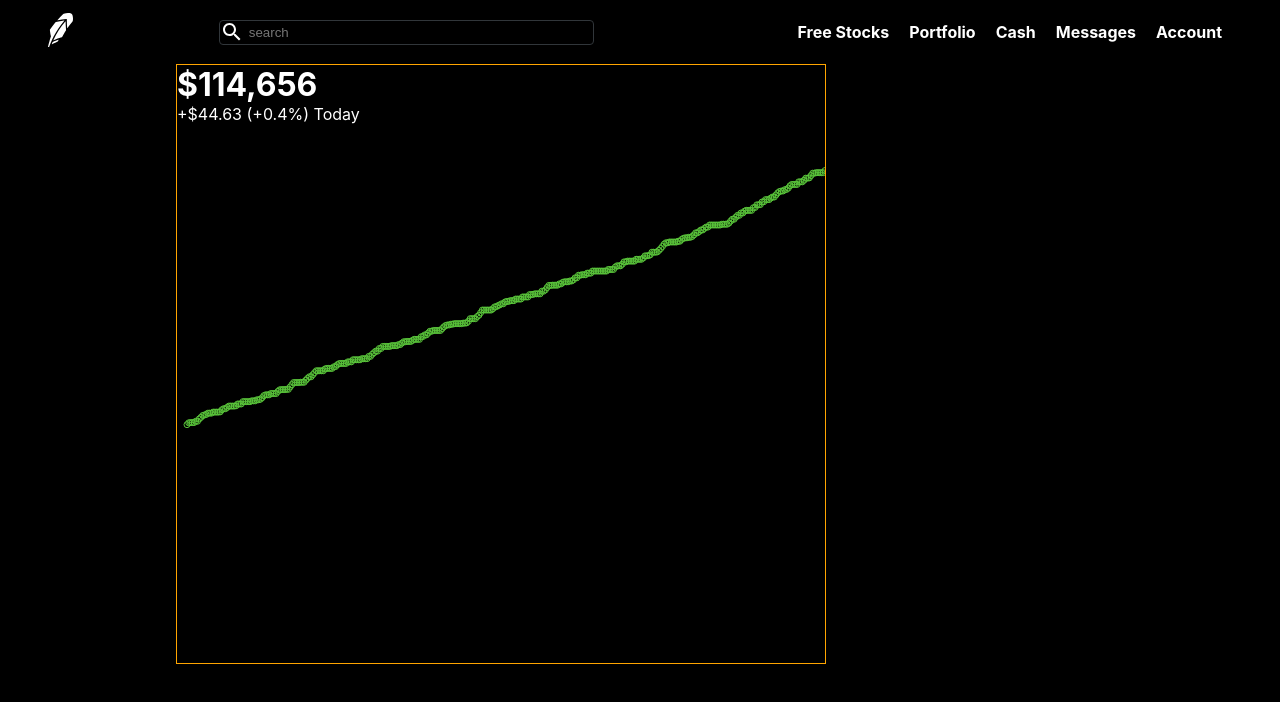
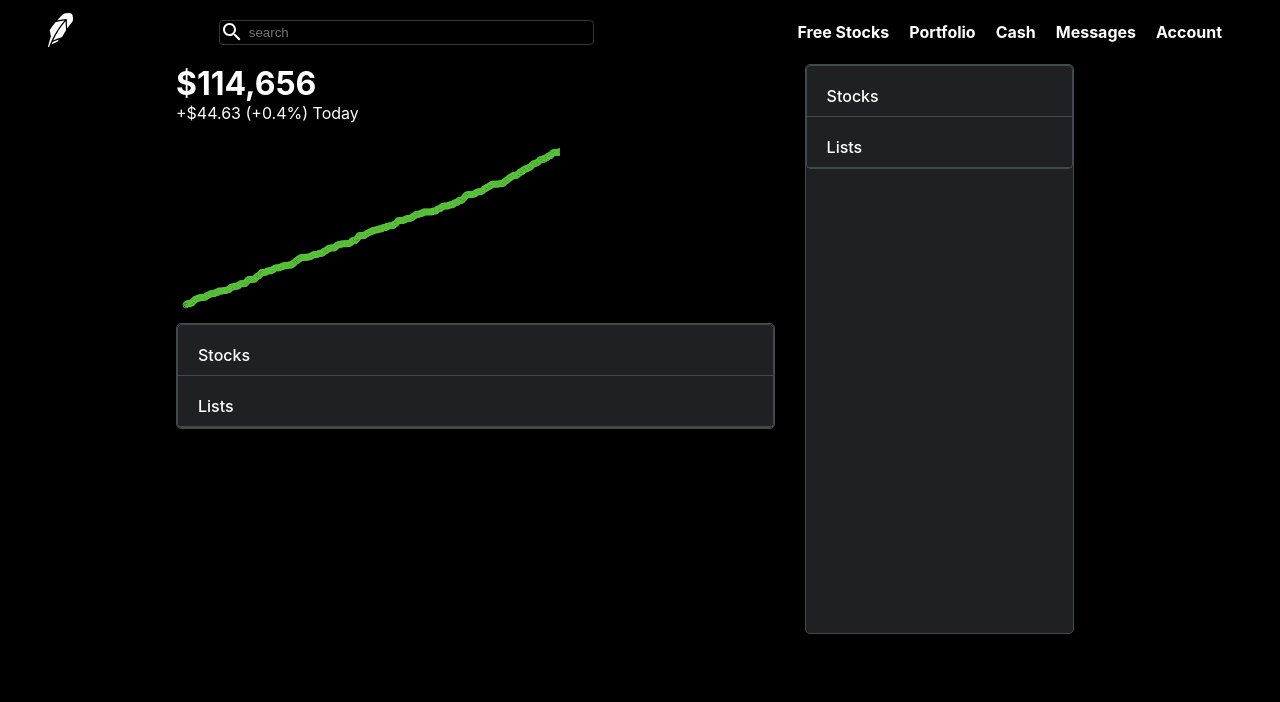
Before and after one commit to RobzLegz/Robbinhood-Clone, a React (Create React App) app: page / in a window 1280 px wide. Shown: the top 702 px of the page. Built offline with nearby package versions, Linux system fonts and the light colour scheme.

Commit message:
changes before api

```diff
--- a/src/LineGraph.css
+++ b/src/LineGraph.css
@@ -0,0 +1,4 @@
+.lineGraph {
+  height: 200px;
+  width: 30vw;
+}
--- a/src/LineGraph.js
+++ b/src/LineGraph.js
@@ -57,6 +57,7 @@
                     ]
                 }}
                 options={{
+                    maintainAspectRatio: false,
                     legend:{
                         display: false,
                     },
--- a/src/NewsFeed.css
+++ b/src/NewsFeed.css
@@ -1,5 +1,4 @@
 .newsFeed {
-  border: 1px solid orange;
   flex: 0.7;
   color: #fff;
 }
--- a/src/NewsFeed.js
+++ b/src/NewsFeed.js
@@ -1,6 +1,7 @@
 import React from 'react';
 import LineGraph from './LineGraph';
 import "./NewsFeed.css";
+import Stats from './Stats';
 
 const NewsFeed = () => {
     return (
@@ -13,6 +14,7 @@
                     </div>
                     <div className="newsfeedChart">
                         <LineGraph />
+                        <Stats />
                     </div>
                 </div>
             </div>
--- a/src/Stats.css
+++ b/src/Stats.css
@@ -1,3 +1,23 @@
 .stats {
   flex: 0.3;
+  display: flex;
+  flex-direction: column;
+  padding: 0 30px 30px 0;
+  color: #fff;
 }
+.statsContainer {
+  flex-direction: column;
+  flex: 1;
+  background-color: #1e2023;
+  border-radius: 5px;
+  border: 1px solid #42494d;
+}
+.statsHeader {
+  display: flex;
+  font-size: 16px;
+  align-items: center;
+  justify-content: space-between;
+  border-bottom: 1px solid #42494d;
+  padding: 20px 20px 10px 20px;
+  font-weight: 500;
+}
--- a/src/Stats.js
+++ b/src/Stats.js
@@ -5,7 +5,24 @@
     return (
         <div className="stats">
             <div className="statsContainer">
+                <div className="statsContainer">
+                    <div className="statsHeader">
+                        <p>Stocks</p>
+                    </div>
+                    <div className="statsContent">
+                        <div className="statsRows">
 
+                        </div>
+                    </div>
+                    <div className="statsHeader">
+                        <p>Lists</p>
+                    </div>
+                    <div className="statsContent">
+                        <div className="statsRows">
+
+                        </div>
+                    </div>
+                </div>
             </div>
         </div>
     )
```
